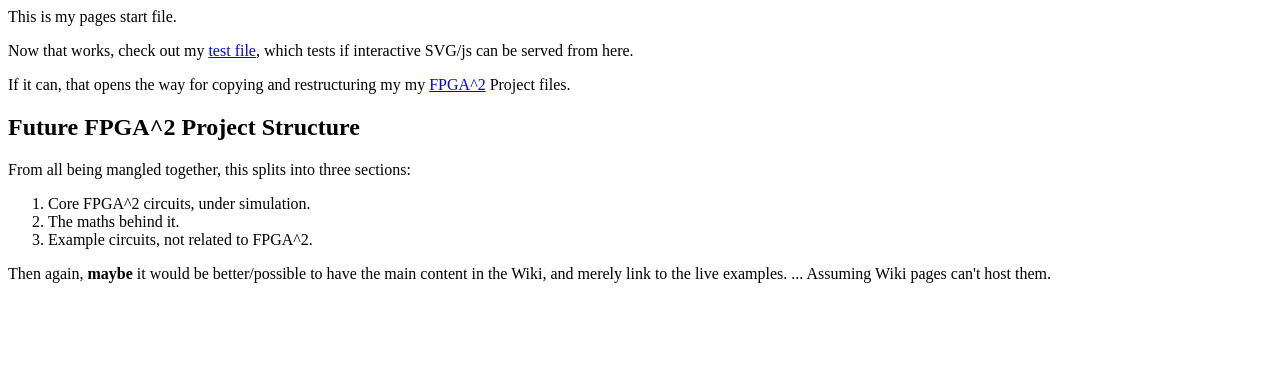
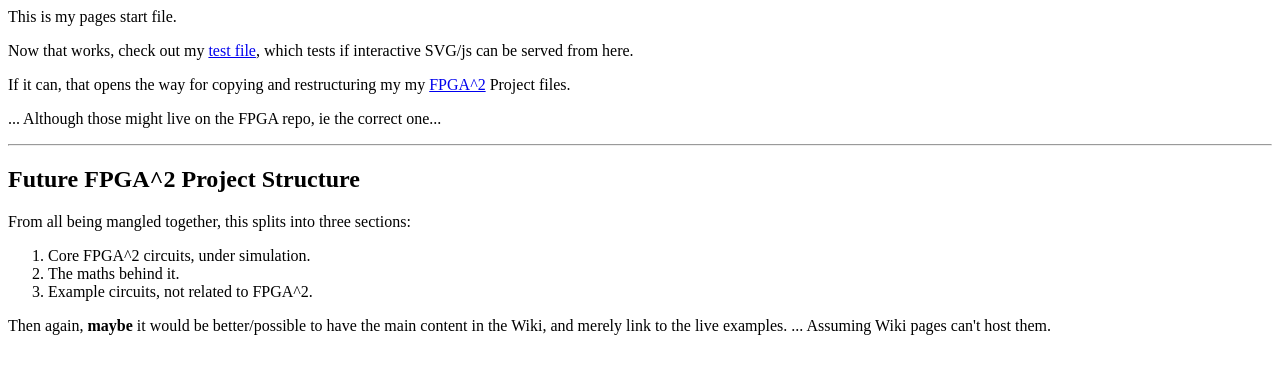
Before and after one commit to RobinHodson/RobinHodson, a plain HTML site: page index.html in a window 1280 px wide. Drawn offline with Linux system fonts and the light colour scheme.

Commit message:
Update index.html

```diff
--- a/index.html
+++ b/index.html
@@ -4,6 +4,10 @@
 <P>Now that works, check out my <A href="cv.html">test file</A>, which tests if interactive SVG/js can be served from here.
 
 <P>If it can, that opens the way for copying and restructuring my  my <A href="http://freedom.is/svg">FPGA^2</A> Project files.
+
+<P>... Although those might live on the FPGA repo, ie the correct one...
+
+<HR>
 
 <H2>Future FPGA^2 Project Structure</H2>
 
```
